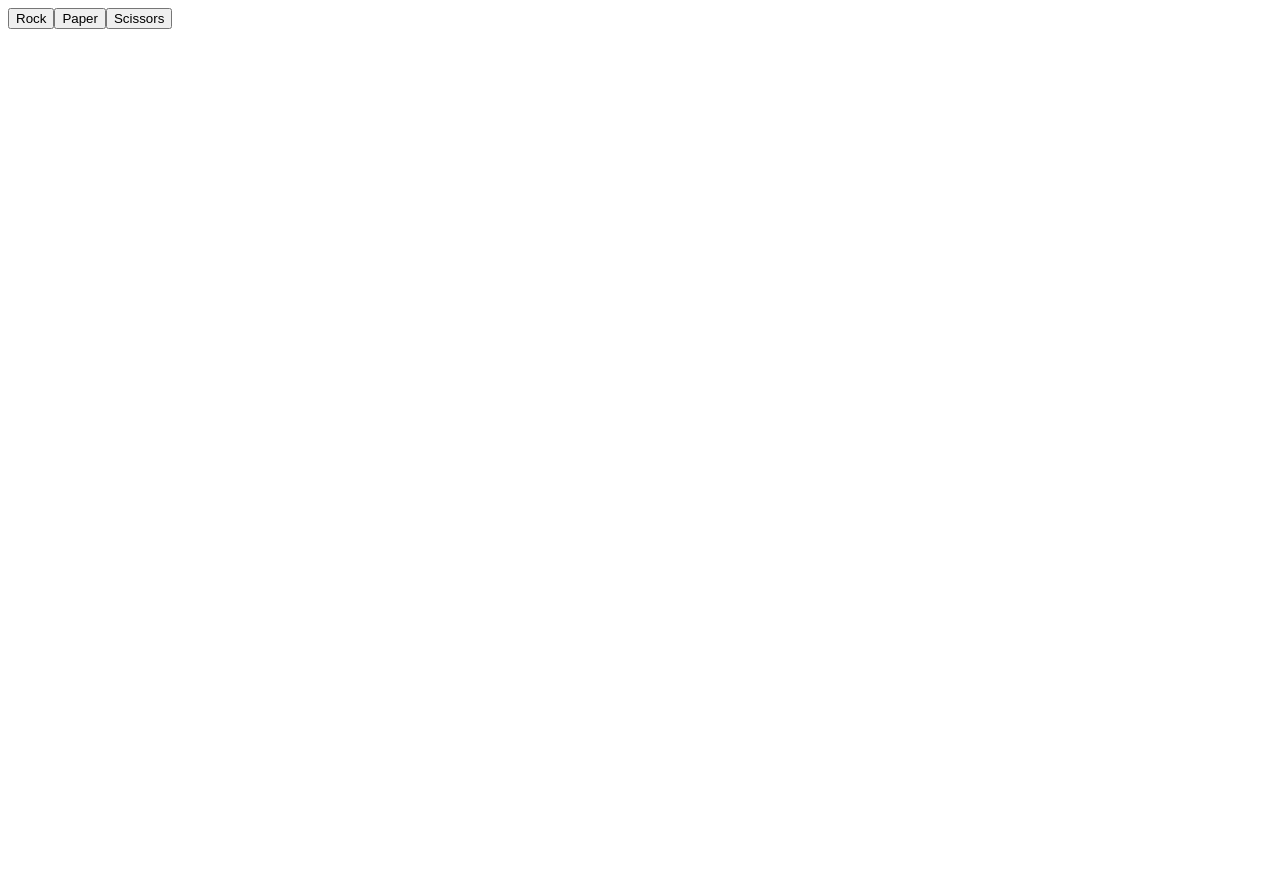
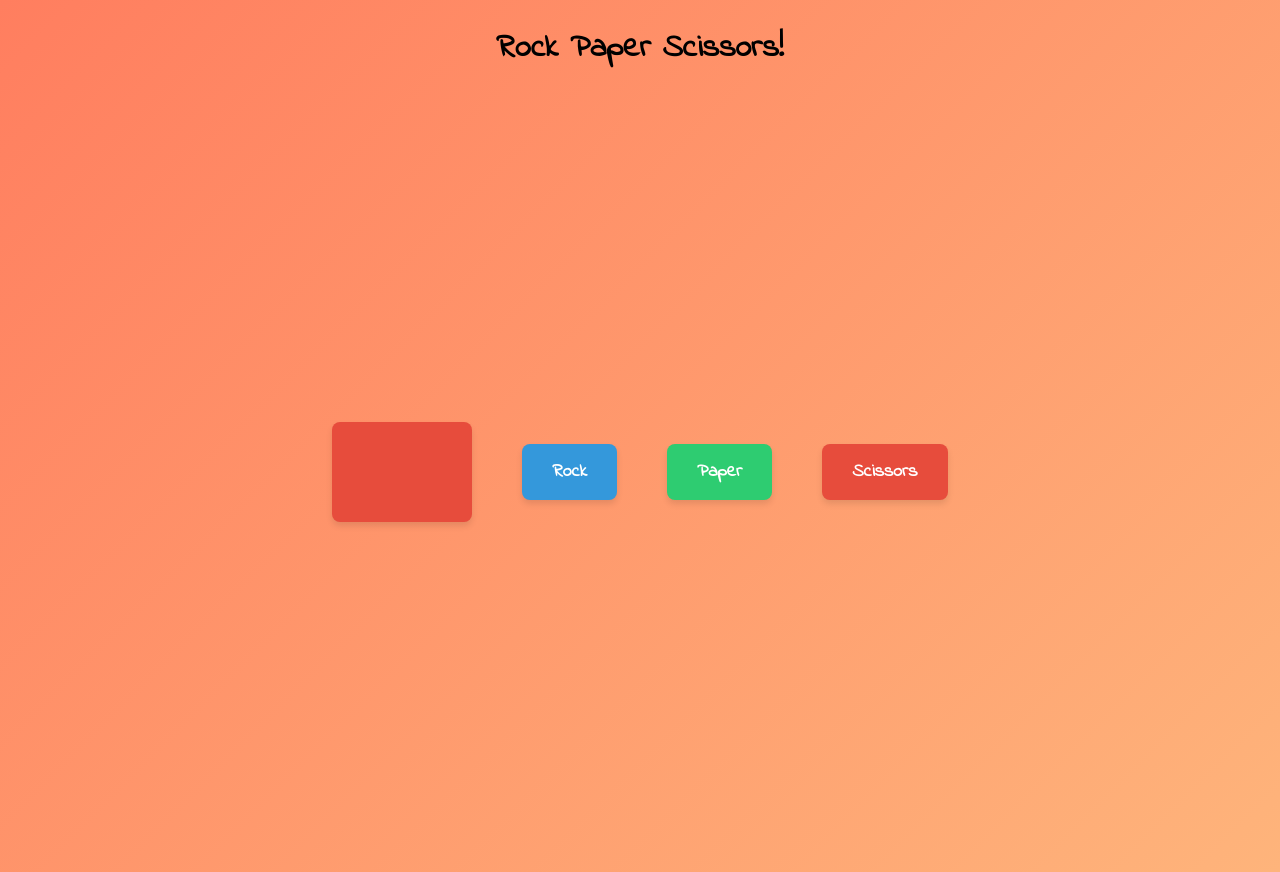
Before and after one commit to jonr1gg1ns/rps, a plain HTML site: page blank.html in a window 1280 px wide. Before the commit the page ends 800 px from the top, so only its background shows below. Drawn offline with Linux system fonts and the light colour scheme.

Commit message:
added all of the styling to the website, finally finished

```diff
--- a/blank.html
+++ b/blank.html
@@ -6,11 +6,13 @@
   <meta charset="UTF-8">
   <link rel="stylesheet" href = "styles.css">
   <meta name="viewport" content="width=device-width, initial-scale=1.0">
+  <link href="https://fonts.googleapis.com/css2?family=Indie+Flower&display=swap" rel="stylesheet">
+
   <title>Document</title>
 </head>
 <body class = body>
+  <h1> Rock Paper Scissors!</h1>
   <div id = "bigDiv">
-
   </div>
 </body>
 </html>
--- a/javas.js
+++ b/javas.js
@@ -50,8 +50,8 @@ if (humanScore === 5 || computerScore === 5) {
     const finalResult = document.createElement("p");
     finalResult.textContent =
         humanScore > computerScore
-            ? "Congratulations! You Won the Game!"
-            : "Game Over! You Lost the Game!";
+            ? "Congratulations! You Won the Game! Refresh to play again."
+            : "Game Over! You Lost the Game! Refresh to play again.";
     resultsDiv.appendChild(finalResult);
     rockButton.disabled = true;
     paperButton.disabled = true;
--- a/styles.css
+++ b/styles.css
@@ -0,0 +1,111 @@
+* {
+    margin: 0;
+    padding: 0;
+    font-family: 'Indie Flower', 'Comic Sans MS', cursive, sans-serif;
+}
+
+body {
+    background: linear-gradient(135deg, #ff7e5f, #feb47b);
+}
+
+#bigDiv {
+    display: flex;
+    justify-content: center;
+    align-items: center;
+    height: 100vh;
+}
+
+.rockButton {
+    color: white;
+    background-color: #3498db;
+    padding: 15px 30px;
+    font-size: 18px;
+    font-weight: bold;
+    border-radius: 8px;
+    border: none;
+    cursor: pointer;
+    transition: all 0.3s ease;
+    box-shadow: 0 4px 6px rgba(0, 0, 0, 0.1);
+    margin: 25px;
+}
+
+.rockButton:hover {
+    background-color: #2980b9;
+    transform: scale(1.1);
+    box-shadow: 0 6px 8px rgba(0, 0, 0, 0.2);
+}
+
+.rockButton:active {
+    transform: scale(1);
+    box-shadow: none;
+}
+
+.paperButton {
+    color: white;
+    background-color: #2ecc71;
+    padding: 15px 30px;
+    font-size: 18px;
+    font-weight: bold;
+    border-radius: 8px;
+    border: none;
+    cursor: pointer;
+    transition: all 0.3s ease;
+    box-shadow: 0 4px 6px rgba(0, 0, 0, 0.1);
+    margin: 25px;
+}
+
+.paperButton:hover {
+    background-color: #27ae60;
+    transform: scale(1.1);
+    box-shadow: 0 6px 8px rgba(0, 0, 0, 0.2);
+}
+
+.paperButton:active {
+    transform: scale(1);
+    box-shadow: none;
+}
+
+.scissorsButton {
+    color: white;
+    background-color: #e74c3c;
+    padding: 15px 30px;
+    font-size: 18px;
+    font-weight: bold;
+    border-radius: 8px;
+    border: none;
+    cursor: pointer;
+    transition: all 0.3s ease;
+    box-shadow: 0 4px 6px rgba(0, 0, 0, 0.1);
+    margin: 25px;
+}
+
+.scissorsButton:hover {
+    background-color: #c0392b;
+    transform: scale(1.1);
+    box-shadow: 0 6px 8px rgba(0, 0, 0, 0.2);
+}
+
+.scissorsButton:active {
+    transform: scale(1);
+    box-shadow: none;
+}
+
+#divResults {
+    color: white;
+    background-color: #e74c3c;
+    padding: 50px 70px;
+    font-size: 18px;
+    font-weight: bold;
+    border-radius: 8px;
+    border: none;
+    box-shadow: 0 4px 6px rgba(0, 0, 0, 0.1);
+    margin: 25px;
+}
+
+h1 {
+    text-align: center;
+    justify-content: center;
+    align-items: center;
+    padding-top: 25px;
+    font-family: 'Indie Flower', 'Comic Sans MS', cursive, sans-serif;
+}
```
